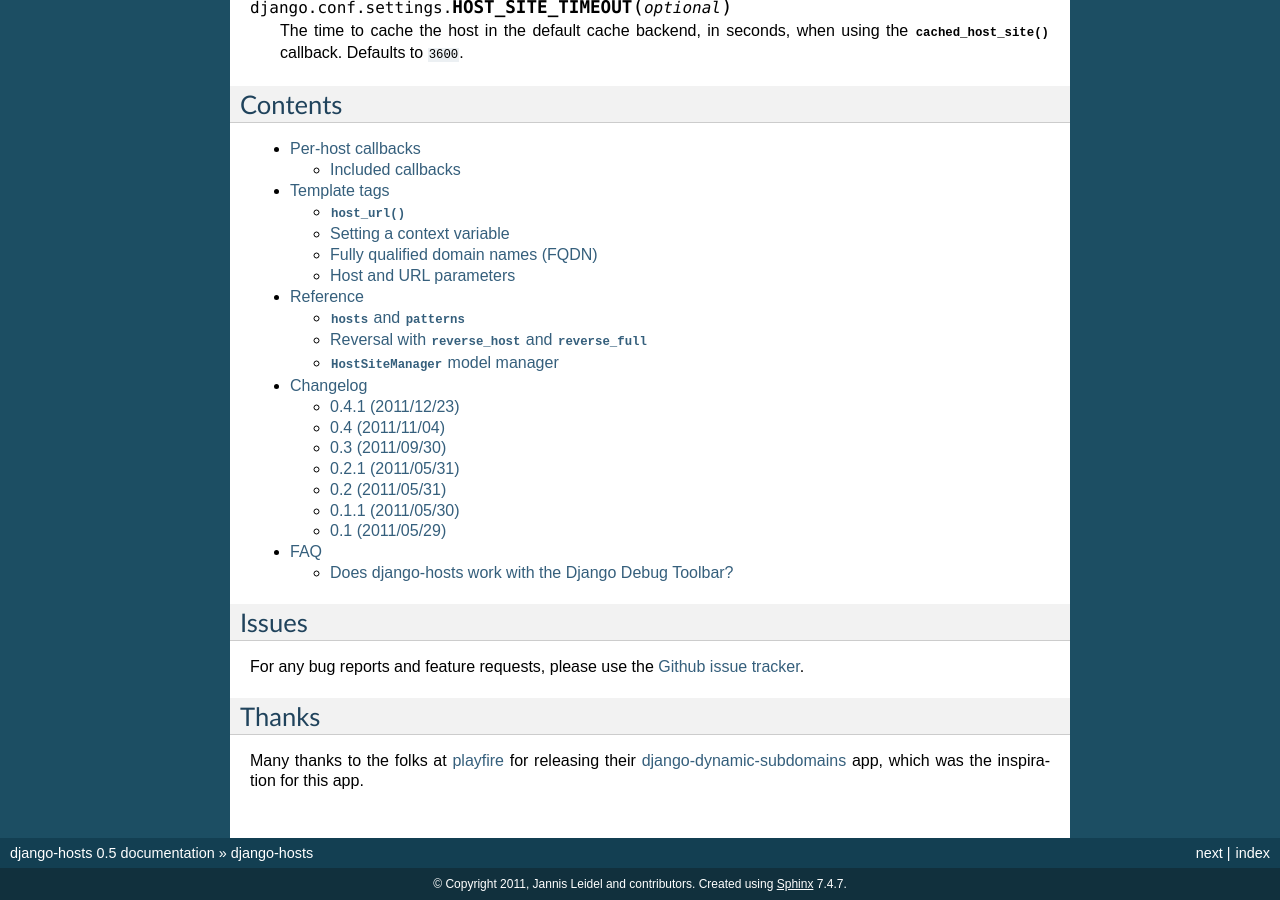
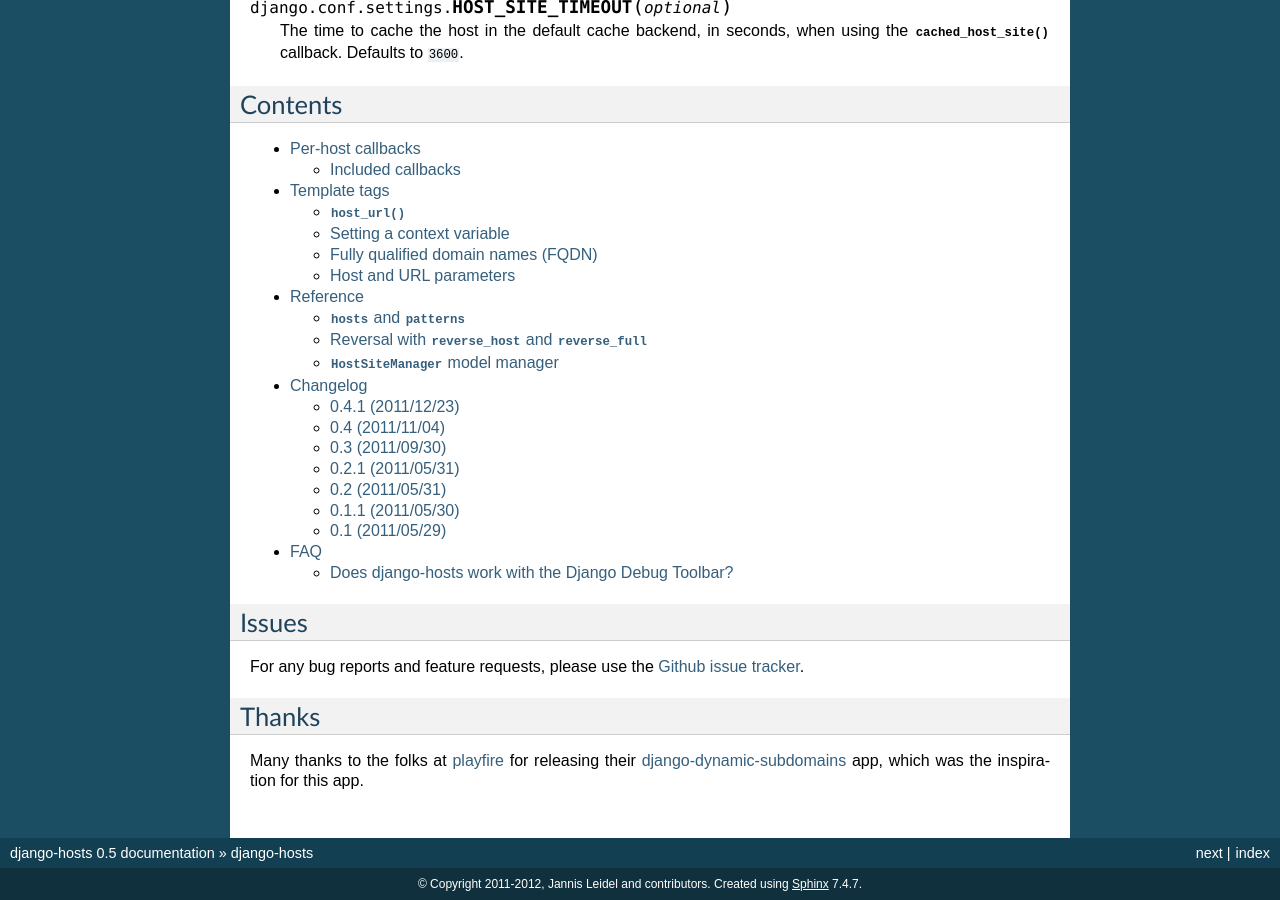
Before and after one commit to jazzband/django-hosts, a Sphinx documentation site: the page built from docs/index.rst, in a window 1280 px wide and 900 px high, scrolled down 1925 px. Built offline with Sphinx 7.4.7, drawn with Linux system fonts in a browser that asks for light colours.

Commit message:
Bumped year.

```diff
--- a/docs/conf.py
+++ b/docs/conf.py
@@ -44,7 +44,7 @@
 
 # General information about the project.
 project = u'django-hosts'
-copyright = u'2011, Jannis Leidel and contributors'
+copyright = u'2011-2012, Jannis Leidel and contributors'
 
 # The version info for the project you're documenting, acts as replacement for
 # |version| and |release|, also used in various other places throughout the
```
Also changed, not shown: 1 other file.
